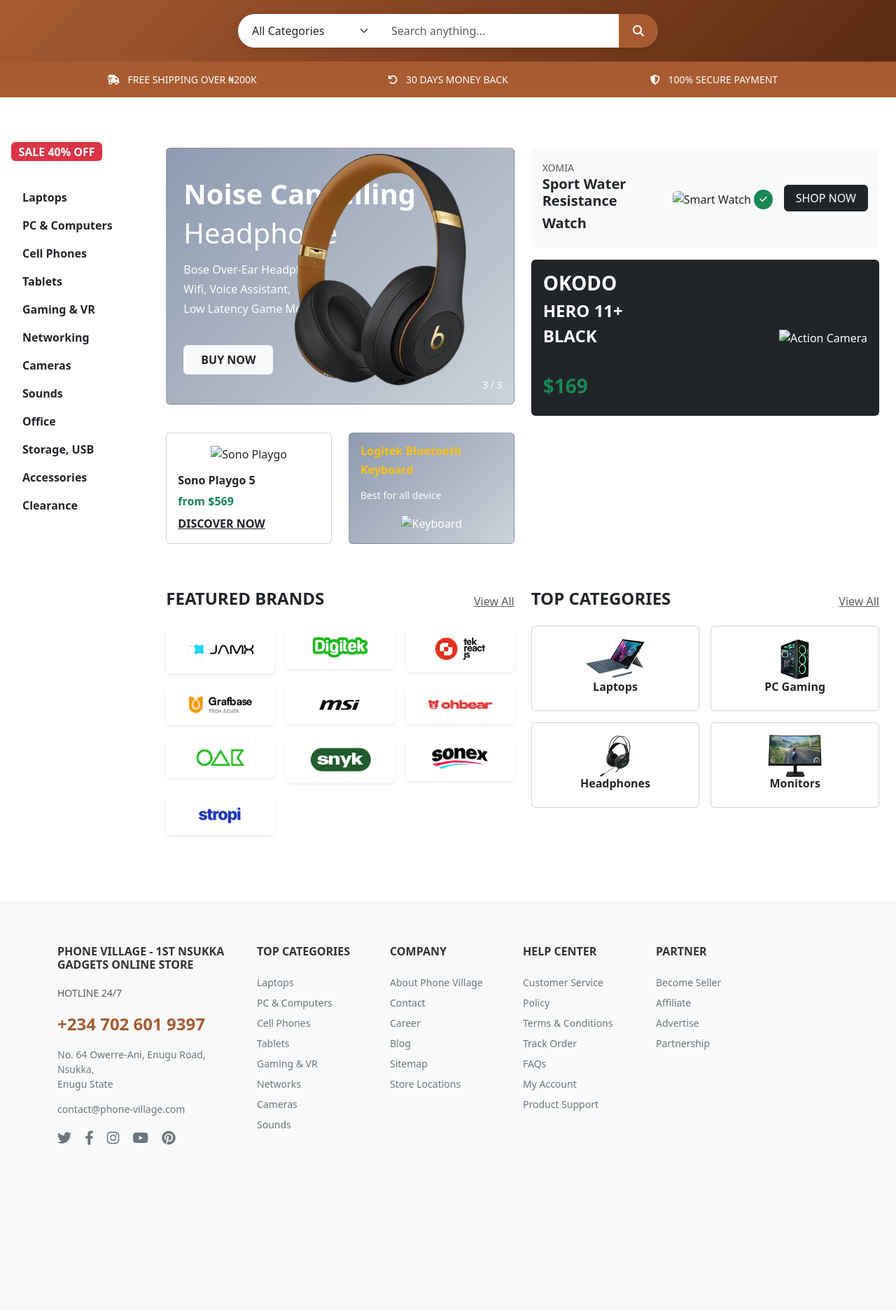
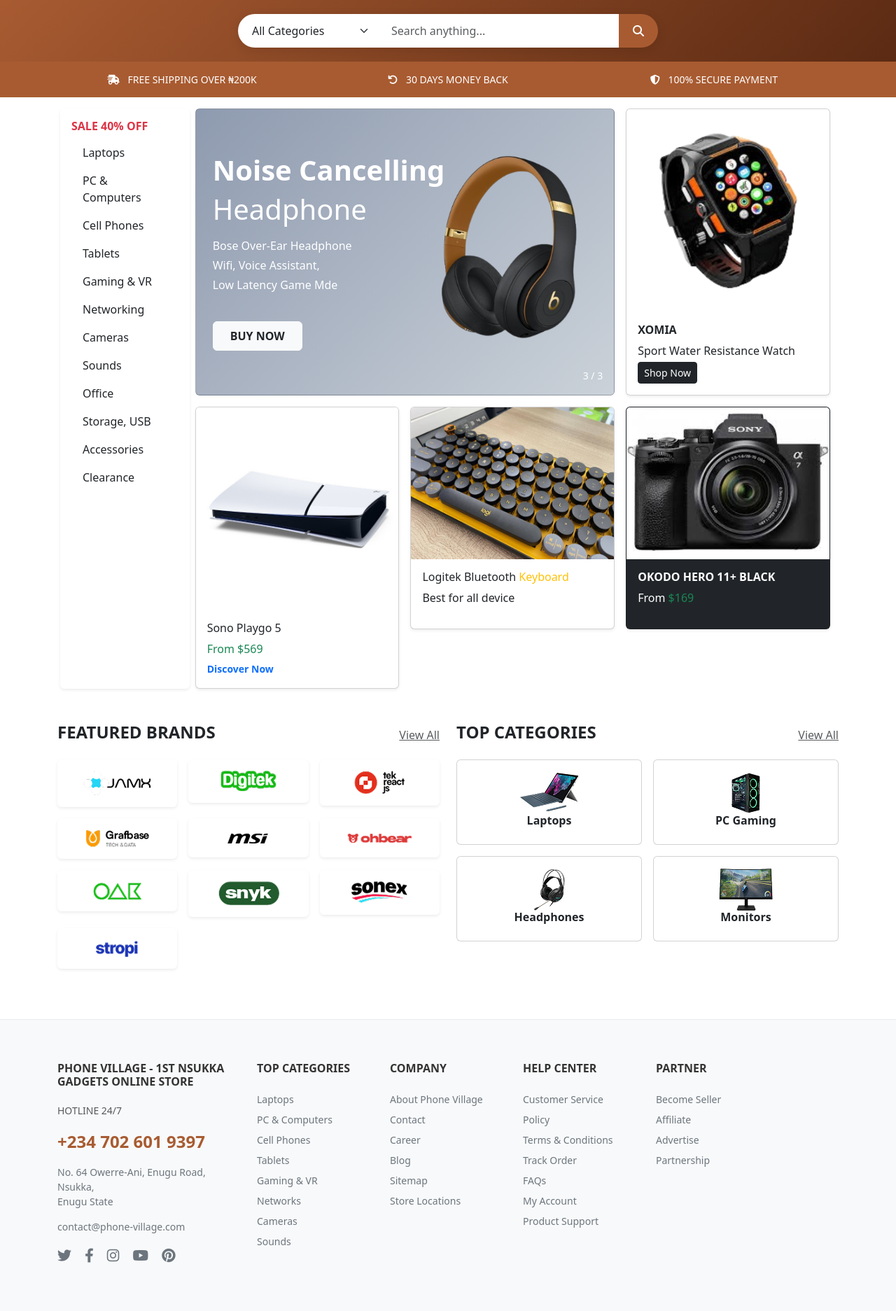
Before and after one commit to nnamdiindu/Phone_Village, a Flask app: page / in a window 1280 px wide. Shown: the part 113-1986 px from the top of the page at 70% size. Before the commit the page ends 1749 px from the top, so only its background shows below. Run offline with Flask 3, Linux system fonts and the light colour scheme; some libraries are stand-ins or nearby versions.

Commit message:
Modify home page

```diff
--- a/templates/base.html
+++ b/templates/base.html
@@ -356,7 +356,7 @@
     </div>
 
     <!-- Features Bar -->
-    <div class="features-bar mb-5">
+    <div class="features-bar mb-3">
         <div class="container">
             <div class="row text-center">
                 <div class="col-12 col-md-4 feature-item">
--- a/templates/index.html
+++ b/templates/index.html
@@ -1,35 +1,38 @@
 {% extends "base.html" %}
 {% block content %}
+<div class="container">
+
+
     <div class="container-fluid">
-        <div class="row">
+        <div class="row g-3">
+
             <!-- Sidebar -->
-            <div class="col-md-2 bg-white p-3 min-vh-100">
-                <div class="mb-3  d-sm-none d-md-block">
-                    <span class="badge bg-danger fs-6 mb-3">SALE 40% OFF</span>
-                </div>
-                <nav class="nav flex-column">
-                    <a class="nav-link text-dark fw-bold py-2" href="#">Laptops</a>
-                    <a class="nav-link text-dark fw-bold py-2" href="#">PC & Computers</a>
-                    <a class="nav-link text-dark fw-bold py-2" href="#">Cell Phones</a>
-                    <a class="nav-link text-dark fw-bold py-2" href="#">Tablets</a>
-                    <a class="nav-link text-dark fw-bold py-2" href="#">Gaming & VR</a>
-                    <a class="nav-link text-dark fw-bold py-2" href="#">Networking</a>
-                    <a class="nav-link text-dark fw-bold py-2" href="#">Cameras</a>
-                    <a class="nav-link text-dark fw-bold py-2" href="#">Sounds</a>
-                    <a class="nav-link text-dark fw-bold py-2" href="#">Office</a>
-                    <a class="nav-link text-dark fw-bold py-2" href="#">Storage, USB</a>
-                    <a class="nav-link text-dark fw-bold py-2" href="#">Accessories</a>
-                    <a class="nav-link text-dark fw-bold py-2" href="#">Clearance</a>
-                </nav>
+            <div class="col-md-2 bg-white shadow-sm p-3 rounded">
+                <h6 class="text-danger fw-bold">SALE 40% OFF</h6>
+                <ul class="nav flex-column">
+                    <li class="nav-item"><a class="nav-link text-dark" href="#">Laptops</a></li>
+                    <li class="nav-item"><a class="nav-link text-dark" href="#">PC & Computers</a></li>
+                    <li class="nav-item"><a class="nav-link text-dark" href="#">Cell Phones</a></li>
+                    <li class="nav-item"><a class="nav-link text-dark" href="#">Tablets</a></li>
+                    <li class="nav-item"><a class="nav-link text-dark" href="#">Gaming & VR</a></li>
+                    <li class="nav-item"><a class="nav-link text-dark" href="#">Networking</a></li>
+                    <li class="nav-item"><a class="nav-link text-dark" href="#">Cameras</a></li>
+                    <li class="nav-item"><a class="nav-link text-dark" href="#">Sounds</a></li>
+                    <li class="nav-item"><a class="nav-link text-dark" href="#">Office</a></li>
+                    <li class="nav-item"><a class="nav-link text-dark" href="#">Storage, USB</a></li>
+                    <li class="nav-item"><a class="nav-link text-dark" href="#">Accessories</a></li>
+                    <li class="nav-item"><a class="nav-link text-dark" href="#">Clearance</a></li>
+                </ul>
             </div>
 
-            <!-- Main Content -->
-            <div class="col-md-10 p-4">
-                <!-- Hero Section with Products -->
-                <div class="row mb-4">
-                    <!-- Main Hero Card -->
-                    <div class="col-md-6 mb-3">
-                        <div class="card bg-secondary text-white h-100 position-relative" style="background: linear-gradient(135deg, #8e9aaf, #cbd2d9);">
+            <!-- Main content -->
+            <div class="col-md-10">
+                <div class="row g-3">
+
+                    <!-- Headphone Banner -->
+                    <div class="col-md-8">
+                        <div class="card bg-secondary text-white h-100 position-relative"
+                            style="background: linear-gradient(135deg, #8e9aaf, #cbd2d9);">
                             <div class="card-body d-flex flex-column justify-content-center p-4">
                                 <h2 class="card-title display-6 fw-bold">Noise Cancelling</h2>
                                 <h3 class="card-title display-6 fw-light mb-3">Headphone</h3>
@@ -38,102 +41,73 @@
                                     <p class="mb-1">Wifi, Voice Assistant,</p>
                                     <p class="mb-3">Low Latency Game Mde</p>
                                 </div>
-                                <button class="btn btn-light text-dark fw-bold px-4 py-2 align-self-start">BUY NOW</button>
+                                <button class="btn btn-light text-dark fw-bold px-4 py-2 align-self-start">BUY
+                                    NOW</button>
                                 <div class="position-absolute bottom-0 end-0 p-3">
                                     <small>3 / 3</small>
                                 </div>
                             </div>
-                            <div class="position-absolute end-0 top-0 bottom-0 d-flex align-items-center" style="right: -20px;">
-                                <img src="../static/images/headphone-png.png" alt="Headphones" class="img-fluid" style="max-width: 400px;">
+                            <div class="position-absolute end-0 top-0 bottom-0 d-flex align-items-center"
+                                style="right: -20px;">
+                                <img src="../static/images/headphone-png.png" alt="Headphones" class="img-fluid"
+                                    style="max-width: 300px;">
                             </div>
                         </div>
                     </div>
 
-                    <!-- Right Column -->
-                    <div class="col-md-6">
-                        <!-- Smart Watch -->
-                        <div class="row mb-3">
-                            <div class="col-12">
-                                <div class="card bg-light border-0 h-100">
-                                    <div class="card-body d-flex align-items-center">
-                                        <div class="flex-grow-1">
-                                            <small class="text-muted">XOMIA</small>
-                                            <h5 class="fw-bold mb-0">Sport Water</h5>
-                                            <h5 class="fw-bold mb-2">Resistance</h5>
-                                            <h5 class="fw-bold">Watch</h5>
-                                        </div>
-                                        <div class="text-center me-3">
-                                            <img src="https://via.placeholder.com/80x80/000000/ffffff?text=Watch" alt="Smart Watch" class="img-fluid rounded">
-                                            <div class="badge bg-success rounded-circle p-2 mt-1">
-                                                <i class="fas fa-check text-white"></i>
-                                            </div>
-                                        </div>
-                                        <button class="btn btn-dark px-3">SHOP NOW</button>
-                                    </div>
+                    <!-- Smartwatch -->
+                    <div class="col-md-4">
+                        <div class="card shadow-sm">
+                            <img src="../static/images/smart-watch.jpeg" class="card-img-top" alt="Watch">
+                            <div class="card-body">
+                                <h6 class="fw-bold">XOMIA</h6>
+                                <p class="mb-1">Sport Water Resistance Watch</p>
+                                <a href="#" class="btn btn-dark btn-sm">Shop Now</a>
                             </div>
                         </div>
                     </div>
 
-                        <!-- OKODO Hero -->
-                        <div class="row">
-                            <div class="col-12">
-                                <div class="card bg-dark text-white h-100">
-                                    <div class="card-body d-flex align-items-center">
-                                        <div class="flex-grow-1">
-                                            <h3 class="fw-bold">OKODO</h3>
-                                            <h4 class="fw-bold">HERO 11+</h4>
-                                            <h4 class="fw-bold mb-3">BLACK</h4>
-                                            <small class="text-muted">FROM</small>
-                                            <h3 class="text-success fw-bold">$169</h3>
-                                        </div>
-                                        <div>
-                                            <img src="https://via.placeholder.com/120x80/333333/ffffff?text=Camera" alt="Action Camera" class="img-fluid">
-                                        </div>
-                                    </div>
-                                </div>
-                            </div>
+                    <!-- Playgo Console -->
+                    <div class="col-md-4">
+                        <div class="card shadow-sm">
+                            <img src="../static/images/ps5.jpg" class="card-img-top img-fluid" alt="Playgo">
+                            <div class="card-body">
+                                <h6>Sono Playgo 5</h6>
+                                <p class="mb-1 text-success">From $569</p>
+                                <a href="#" class="text-decoration-none small fw-bold">Discover Now</a>
                             </div>
                         </div>
                     </div>
 
-                <!-- Product Cards Row -->
-                <div class="row mb-5">
-                    <!-- Sono Playgo 5 -->
-                    <div class="col-md-3 mb-3">
-                        <div class="card h-100">
+                    <!-- Bluetooth Keyboard -->
+                    <div class="col-md-4">
+                        <div class="card shadow-sm">
+                            <img src="../static/images/keyboard.jpg" class="card-img-top" alt="Keyboard">
                             <div class="card-body">
-                                <div class="text-center mb-3">
-                                    <img src="https://via.placeholder.com/150x100/f8f9fa/666666?text=Console" alt="Sono Playgo" class="img-fluid">
-                                </div>
-                                <h6 class="fw-bold">Sono Playgo 5</h6>
-                                <p class="text-success fw-bold mb-2">from $569</p>
-                                <a href="#" class="text-decoration-none text-dark fw-bold">
-                                    <u>DISCOVER NOW</u>
-                                </a>
+                                <h6>Logitek Bluetooth <span class="text-warning">Keyboard</span></h6>
+                                <p>Best for all device</p>
                             </div>
                         </div>
                     </div>
 
-                    <!-- Logitek Keyboard -->
-                    <div class="col-md-3 mb-3">
-                        <div class="card h-100" style="background: linear-gradient(135deg, #8e9aaf, #cbd2d9);">
-                            <div class="card-body text-white">
-                                <h6 class="fw-bold text-warning">Logitek Bluetooth</h6>
-                                <h6 class="fw-bold text-warning mb-3">Keyboard</h6>
-                                <p class="small">Best for all device</p>
-                                <div class="text-center mt-3">
-                                    <img src="https://via.placeholder.com/120x60/666666/ffffff?text=Keyboard" alt="Keyboard" class="img-fluid">
-                                </div>
+                    <!-- GoPro Camera -->
+                    <div class="col-md-4">
+                        <div class="card bg-dark text-white shadow-sm">
+                            <img src="../static/images/camera.jpeg" class="card-img-top" alt="GoPro">
+                            <div class="card-body">
+                                <h6 class="fw-bold">OKODO HERO 11+ BLACK</h6>
+                                <p>From <span class="text-success">$169</span></p>
                             </div>
                         </div>
                     </div>
 
-                    <!-- Empty spaces for layout -->
-                    <div class="col-md-6"></div>
+                </div>
             </div>
 
+        </div>
+    </div>
     <!-- Brands and Categories Section -->
-                <div class="row">
+                <div class="row mt-5">
                     <!-- Featured Brands -->
                     <div class="col-md-6 mb-4">
                         <div class="d-flex justify-content-between align-items-center mb-3">
@@ -237,6 +211,6 @@
                     </div>
                 </div>
 </div>
-        </div>
-    </div>
+<script src="https://cdn.jsdelivr.net/npm/bootstrap@5.3.2/dist/js/bootstrap.bundle.min.js"></script>
+
 {% endblock %}
```
Lines whose indentation alone changed are shown as unchanged.
